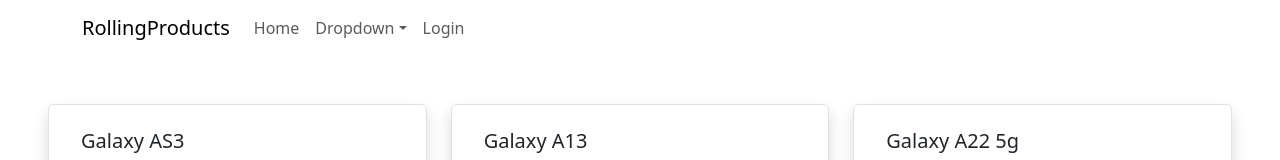
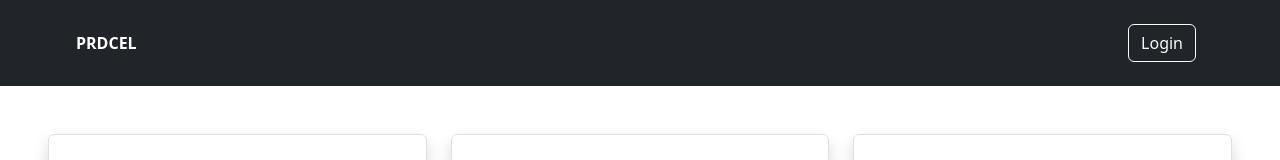
Before and after one commit to lourdesgarciafyl/CursoReact-04-ProductReducer, a React (Vite) app: page / in a window 1280 px wide. Shown: the top 160 px of the page. Built offline with nearby package versions, Linux system fonts and the light colour scheme.

Commit message:
trabajamos con el login

```diff
--- a/src/App.jsx
+++ b/src/App.jsx
@@ -5,8 +5,9 @@
 import AddProduct from "./components/admin/AddProduct";
 import ListProduct from "./components/admin/ListProduct";
 import Product from "./components/product/Product";
-import { useReducer, useState } from "react";
+import { useContext, useReducer } from "react";
 import { productReducer } from "./reducers/productReducer";
+import { AuthContext } from "./contexts/AuthContext";
 
 const initialProducts = [
   {
@@ -33,12 +34,9 @@
 ];
 
 function App() {
-  const [user, setUser] = useState({
-    isLogued: false,
-    name: "Joaquín Flores",
-  });
 
   const [products, dispatch] = useReducer(productReducer, initialProducts);
+  const {user} = useContext(AuthContext);
 
   const onClickAddProduct = (e, formValue) => {
     e.preventDefault();
--- a/src/components/Navegacion.jsx
+++ b/src/components/Navegacion.jsx
@@ -1,33 +1,33 @@
-import Container from 'react-bootstrap/Container';
-import Nav from 'react-bootstrap/Nav';
-import Navbar from 'react-bootstrap/Navbar';
-import NavDropdown from 'react-bootstrap/NavDropdown';
+import { useContext } from "react";
+import { AuthContext } from "../contexts/AuthContext";
+
 
 const Navegacion =() => {
+  const {user, login} = useContext(AuthContext)
+
   return (
-    <Navbar expand="lg" className="">
-      <Container>
-        <Navbar.Brand href="#home">RollingProducts</Navbar.Brand>
-        <Navbar.Toggle aria-controls="basic-navbar-nav " />
-        <Navbar.Collapse id="basic-navbar-nav">
-          <Nav className="me-auto">
-            <Nav.Link href="#home">Home</Nav.Link>
-            <NavDropdown title="Dropdown" id="basic-nav-dropdown">
-              <NavDropdown.Item href="#action/3.1">Action</NavDropdown.Item>
-              <NavDropdown.Item href="#action/3.2">
-                Another action
-              </NavDropdown.Item>
-              <NavDropdown.Item href="#action/3.3">Something</NavDropdown.Item>
-              <NavDropdown.Divider />
-              <NavDropdown.Item href="#action/3.4">
-                Separated link
-              </NavDropdown.Item>
-            </NavDropdown>
-            <Nav.Link href="#link">Login</Nav.Link>
-          </Nav>
-        </Navbar.Collapse>
-      </Container>
-    </Navbar>
+    <header className="p-3 text-bg-dark">
+    <div className="container-fluid">
+        <div className="px-lg-5 d-flex flex-wrap align-items-center justify-content-center justify-content-lg-start">
+            <div className="nav col-12 col-lg-auto me-lg-auto mb-2 mb-md-0">
+                <a href="#" className="navbar-brand d-flex align-items-center">
+                    <strong>PRDCEL</strong>
+                </a>
+            </div>
+
+            <div className="text-end">
+            {user?.name}
+            <button
+                type="button"
+                className="btn btn-outline-light m-2"
+                onClick={login}
+            >
+                Login
+            </button>
+            </div>
+        </div>
+    </div>
+</header>
   );
 }
 
--- a/src/providers/AuthProvider.jsx
+++ b/src/providers/AuthProvider.jsx
@@ -1,14 +1,23 @@
 import { AuthContext } from "../contexts/AuthContext"
+import { useState } from "react"
 
 export const AuthProvider = ({ children }) => {
-    const user = {
+    const [user, setUser] = useState({
         isLogued: false,
         name: null
+    })
+
+    const login = () => {
+        setUser ({
+            isLogued: true,
+            name: "Alberto Gomez"
+        })
     }
 
     return (
        <AuthContext.Provider value={{
-        user
+        user,
+        login
        }}>
         { children }
        </AuthContext.Provider>
```
